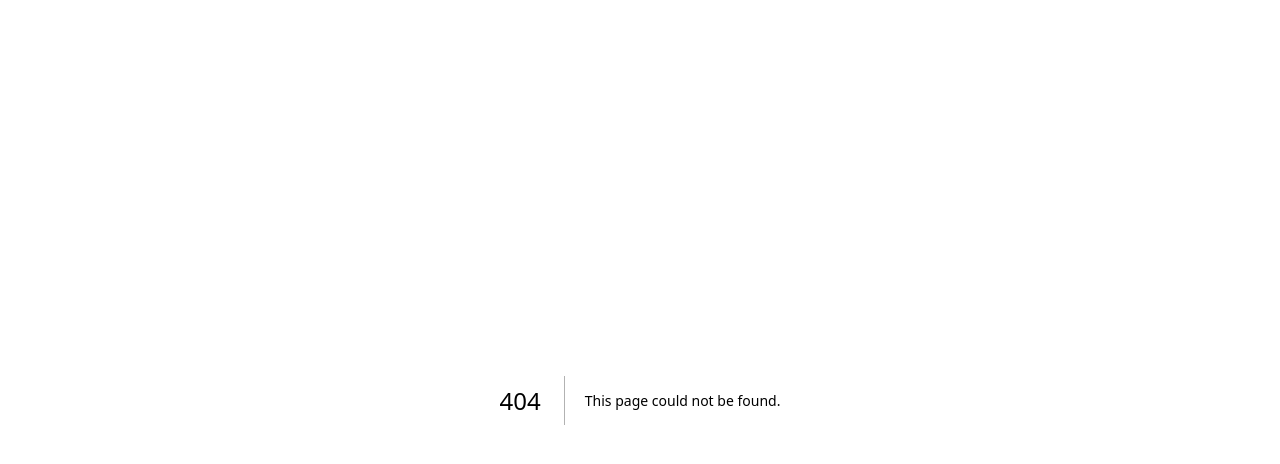
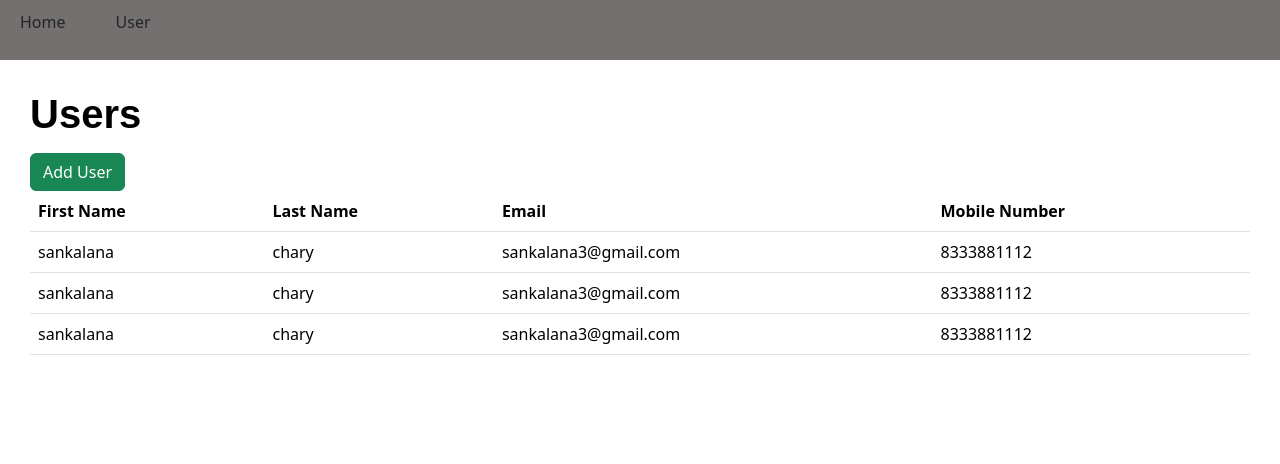
Before and after one commit to sankalana960/aapthitech, a Next.js app: page /pages/dashboard in a window 1280 px wide. Before the commit this address had no page. Shown: the top 464 px of the page. Built offline with nearby package versions, Linux system fonts and the light colour scheme.

Commit message:
dashboard frontend

```diff
--- a/src/app/globals.css
+++ b/src/app/globals.css
@@ -18,10 +18,7 @@ body {
   color: var(--foreground);
   background: var(--background);
   font-family: Arial, Helvetica, sans-serif;
-  height: 100vh;
-  display: flex;
-  justify-content: center;
-  align-items: center;
+
 }
 
 
--- /dev/null
+++ b/src/app/pages/dashboard/dashboard.css
@@ -0,0 +1,27 @@
+
+.nav-bar{
+    background-color: rgba(75, 70, 70, 0.774);
+    width: 100vw;
+    height: 60px;
+    display: flex;
+    align-items: center;
+}
+
+
+.nav-menu{
+    margin-right: 30px;
+    margin-left: 20px;
+}
+
+.containers{
+    padding: 30px;
+    width: 100vw;
+}
+
+.user-text{
+    font-family: Arial, Helvetica, sans-serif;
+    color: black;
+    font-size: 40px;
+    font-weight: bold;
+    padding-bottom: 7px;
+}
--- /dev/null
+++ b/src/app/pages/dashboard/page.js
@@ -0,0 +1,48 @@
+import "../dashboard/dashboard.css"
+import React from 'react'
+import 'bootstrap/dist/css/bootstrap.min.css';
+export default function Page() {
+
+  return (
+    <div className="">
+        <nav className='nav-bar'>
+            <p className="nav-menu">Home</p>
+            <p className="nav-menu">User</p>
+        </nav>
+        <div className="containers">
+            <h2 className="user-text">Users</h2>
+            <button className="btn btn-success">Add User</button>
+            <table className="table">
+                <thead>
+                    <tr>
+                        <th scope="col">First Name</th>
+                        <th scope="col">Last Name</th>
+                        <th scope="col">Email</th>
+                        <th scope="col">Mobile Number</th>
+                    </tr>
+                </thead>
+                <tbody>
+                    <tr>
+                        <td>sankalana</td>
+                        <td>chary</td>
+                        <td>sankalana3@gmail.com</td>
+                        <td>8333881112</td>
+                    </tr>
+                    <tr>
+                        <td>sankalana</td>
+                        <td>chary</td>
+                        <td>sankalana3@gmail.com</td>
+                        <td>8333881112</td>
+                    </tr>
+                    <tr>
+                        <td>sankalana</td>
+                        <td>chary</td>
+                        <td>sankalana3@gmail.com</td>
+                        <td>8333881112</td>
+                    </tr>
+                </tbody>
+            </table>
+        </div>
+    </div>
+  )
+}
```
